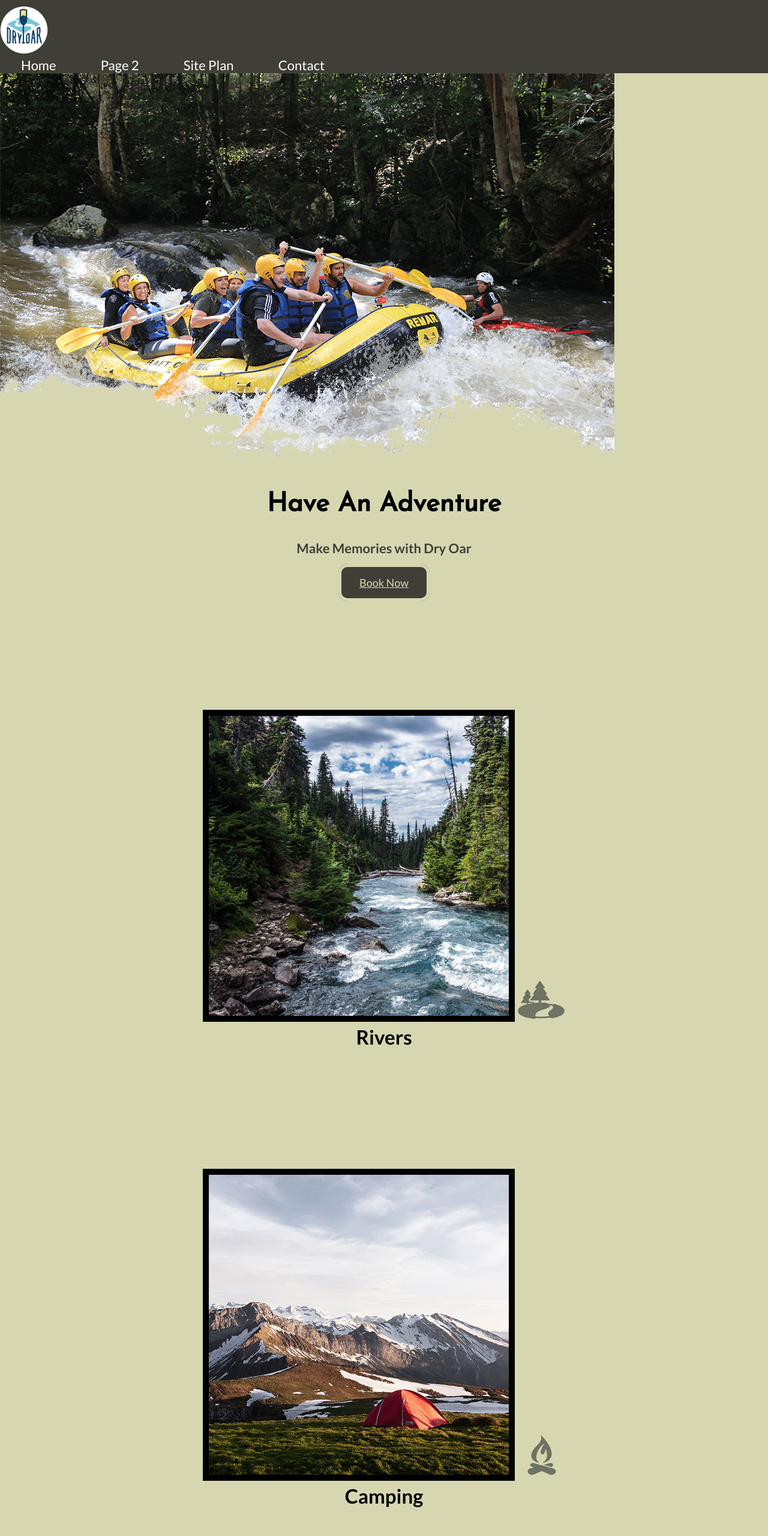
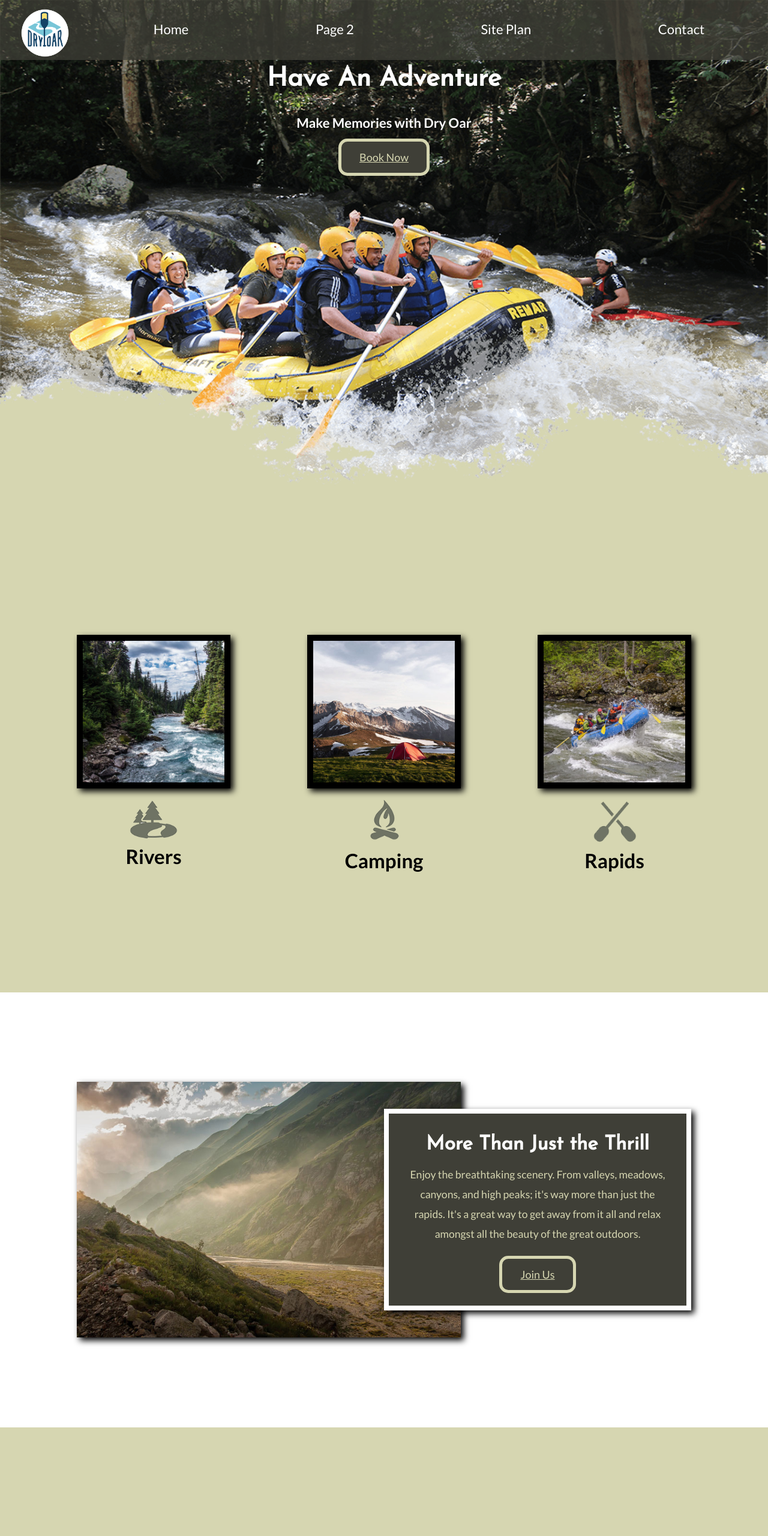
Before and after one commit to ThePolywolf/wd130, a plain HTML site: page wwr/index.html in a window 1280 px wide. Shown: the top 2560 px of the page at 60% size. Drawn offline with Linux system fonts and the light colour scheme.

Commit message:
Completed WWR site

```diff
--- a/wwr/styles/styles.css
+++ b/wwr/styles/styles.css
@@ -8,12 +8,33 @@ body {
     padding: 0;
 }
 
-#logo_link {
-    padding-top: 5px;
+h2 {
+    margin: 0;
+}
+
+h4 {
+    color: #3F3F37;
+}
+
+#content {
+    max-width: 1600px;
+    margin: 0 auto;
 }
 
 .home-title, h1, .msg h2 {
     font-family: 'Josefin Sans', Helvetica, sans-serif;
+}
+
+header {
+    background-color: #3F3F37BF;
+    display: grid;
+    grid-template-columns: 150px auto;
+}
+
+#logo_link {
+    padding-top: 5px;
+    justify-self: center;
+    align-self: center;
 }
 
 .icon {
@@ -21,8 +42,9 @@ body {
     padding-top: 10px;
 }
 
-header {
-    background-color: #3F3F37;
+nav {
+    display: flex;
+    justify-content: space-around;
 }
 
     nav a {
@@ -37,18 +59,46 @@ nav a {
         color: #3F3F37;
     }
 
+#hero {
+    display: grid;
+    grid-template-columns: 1fr 3fr 1fr;
+    margin-top: -100px;
+}
+
+#hero-box {
+    grid-column: 1/4;
+    grid-row: 1/3;
+    z-index: -1;
+}
+
+#hero-img {
+    width: 100%;
+}
+
+#hero-msg {
+    grid-column: 2/3;
+    grid-row: 1/2;
+    margin-top: 100px;
+}
+
+    #hero-msg h1, #hero-msg h4 {
+        text-align: center;
+        color: white;
+    }
+
+.button-box {
+    text-align: center;
+}
+
 .home-title {
     color: black;
     font-size: 2em;
     margin-top: 10px;
 }
 
-h2 {
-    margin: 0;
-}
-
-h4 {
-    color: #3F3F37;
+.home-grid {
+    display: grid;
+    grid-template-columns: repeat(10, 1fr);
 }
 
 main section {
@@ -61,10 +111,34 @@ main section {
 
 .rivers-card, .camping-card, .rapids-card {
     margin: 200px 0;
+    grid-row: 2/3;
+}
+
+    .rivers-card {
+        grid-column: 2/4;
+    }
+
+    .camping-card {
+        grid-column: 5/7;
+    }
+
+    .rapids-card {
+        grid-column: 8/10;
     }
 
 .card-img {
     border: 10px solid black;
+    transition: transform .5s;
+}
+
+    .card-img:hover {
+        opacity: 0.6;
+        transform: scale(1.1);
+    }
+
+.card-img, .mountains {
+    width: 100%;
+    box-shadow: 5px 5px 10px black;
 }
 
 .book, .join {
@@ -86,6 +160,10 @@ main section {
     background-color: #3F3F37;
     line-height: 1.5em;
     padding: 35px;
+    grid-column: 6/10;
+    grid-row: 6/7;
+    border: 8px solid white;
+    box-shadow: 5px 5px 10px black;
 }
 
     .msg h2 {
@@ -98,22 +176,16 @@ main section {
         padding-bottom: 15px;
     }
 
-#content {
-    max-width: 1600px;
-    margin: 0 auto;
-}
-
-#hero-msg h1, #hero-msg h4 {
-    text-align: center;
-}
-
-.button-box {
-    text-align: center;
+.mountains {
+    grid-column: 2/7;
+    grid-row: 5/8;
 }
 
 #background {
     height: 725px;
     background-color: white;
+    grid-column: 1/11;
+    grid-row: 4/9;
 }
 
 footer {
@@ -121,6 +193,9 @@ footer {
     color: white;
     padding: 25px 50px;
     margin-top: 200px;
+    display: flex;
+    justify-content: space-around;
+    align-items: center;
 }
 
     footer p {
@@ -142,3 +217,48 @@ footer {
     footer .social img {
         padding-top: 15px;
     }
+
+
+@media screen and (max-width: 900px) {
+    #hero, .home-grid {
+        display: block;
+        height: auto;
+    }
+    nav, footer {
+        flex-direction: column;
+    }
+    nav a {
+        display: block;
+        padding: 15px;
+    }
+    #hero {
+        margin-top: 0;
+    }
+    #hero-msg {
+        margin-top: 0;
+    }
+    #hero-msg h4 {
+        display: none;
+    }
+    #hero-msg h1 {
+        color: #6f7364;
+    }
+    .home-title {
+        font-size: 25px;
+    }
+    .rivers-card, .camping-card, .rapids-card {
+        margin: 50px auto;
+        width: 60%;
+    }
+    #background {
+        display: none;
+    }
+    .mountains, .msg {
+        width: 80%;
+        display: block;
+        margin: 0 auto;
+    }
+    footer {
+        margin-top: 25px;
+    }
+}
```
Also changed, not shown: wwr/index.html (+3 -0 lines). Lines whose indentation alone changed are shown as unchanged.
